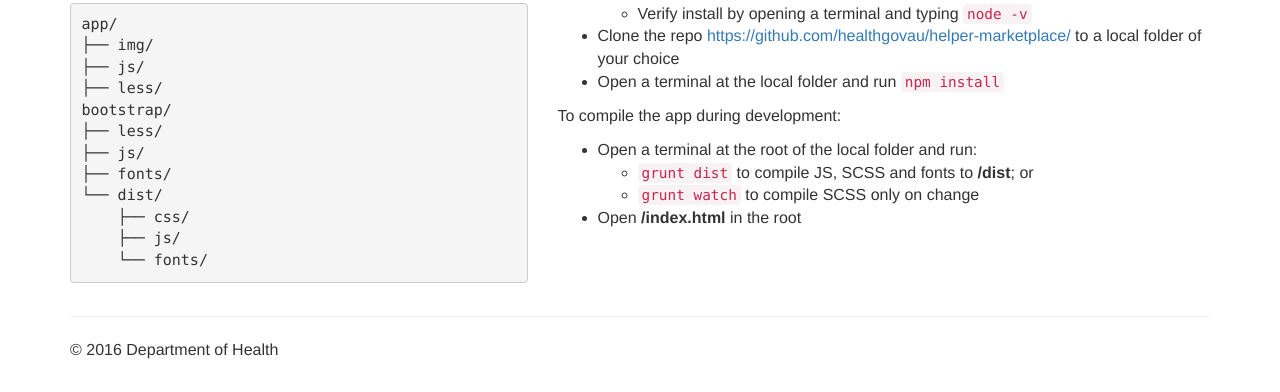
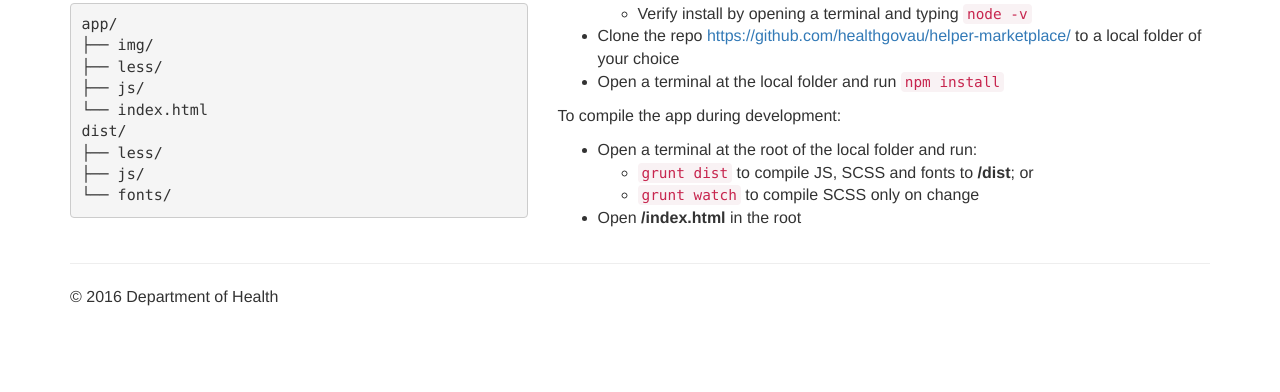
Before and after one commit to cchew/helper-marketplace, a website: page app/index.html in a window 1280 px wide. Shown: the part 462-854 px from the top of the page. After the commit the page ends 802 px from the top, so only its background shows below. Drawn offline with nearby package versions, Linux system fonts and the light colour scheme.

Commit message:
Fixed tree structure
Error in /dist folder

```diff
--- a/app/index.html
+++ b/app/index.html
@@ -59,16 +59,13 @@
             </ul>
             <pre><code>app/
 ├── img/
-├── js/
-├── less/
-bootstrap/
 ├── less/
 ├── js/
-├── fonts/
-└── dist/
-    ├── css/
-    ├── js/
-    └── fonts/
+└── index.html
+dist/
+├── less/
+├── js/
+└── fonts/
 </code></pre>
           </div>
           <div class="col-md-7">
```
Also changed, not shown: README.md.
